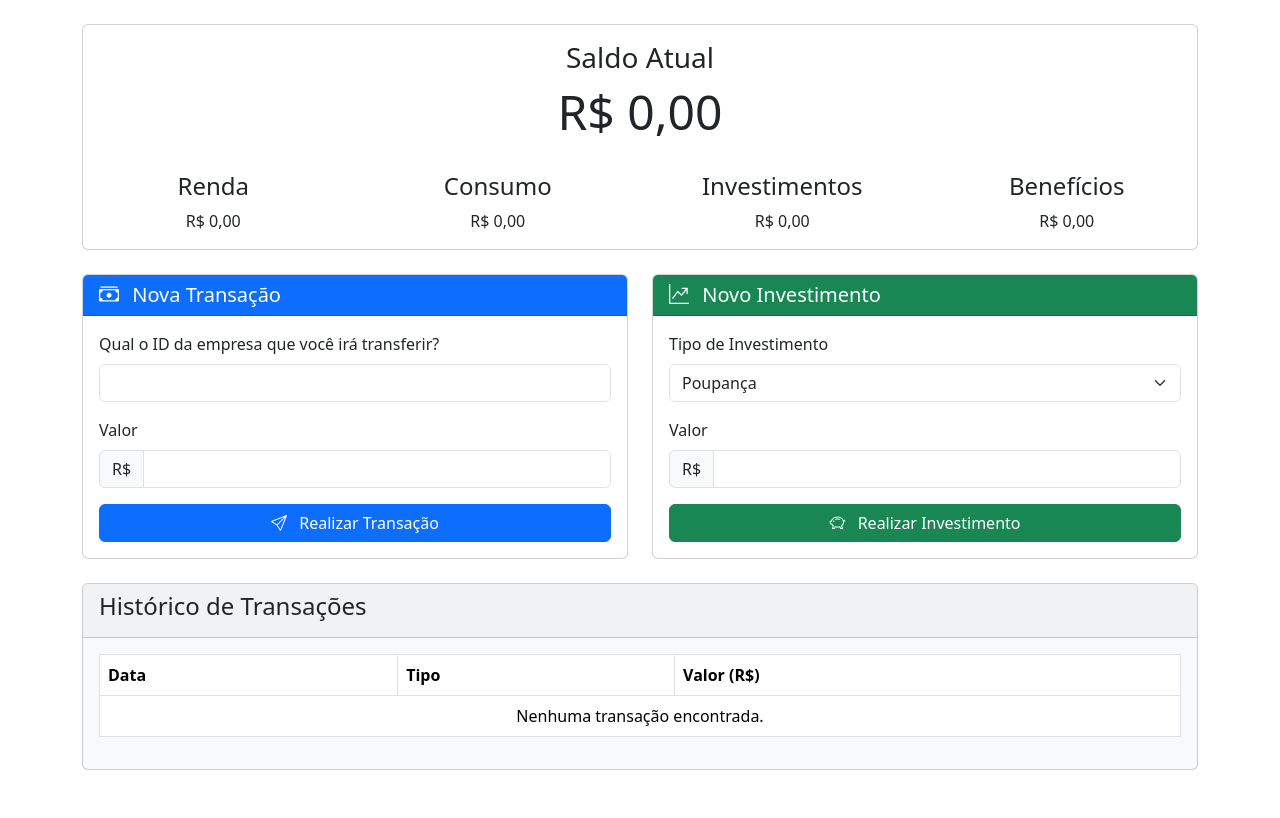
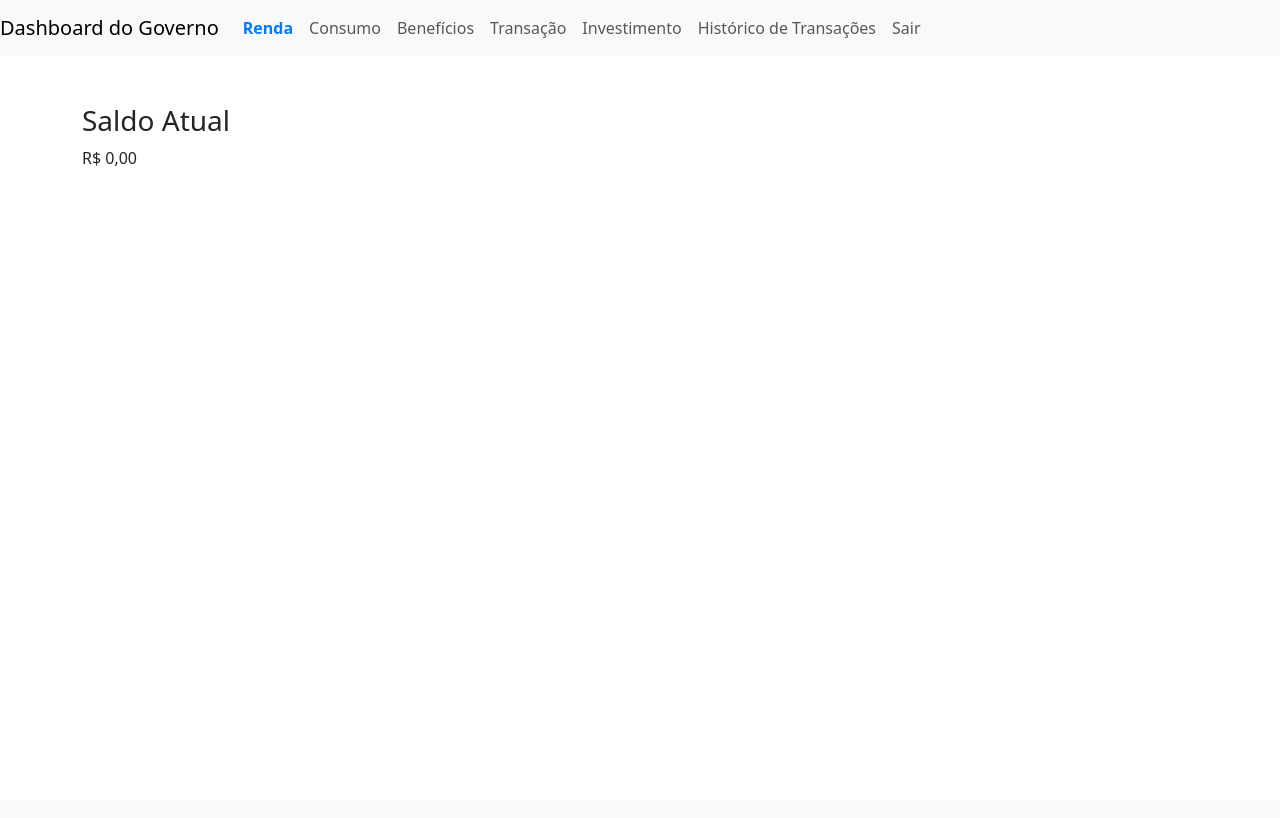
Before and after one commit to gab3mioni/sistemaFluxoRenda, a PHP site: page /familia in a window 1280 px wide. After the commit the page ends 166 px from the top, so only its background shows below. Run offline with PHP 8.4, Linux system fonts and the light colour scheme; tables that the repository leaves empty hold one stand-in row (values such as "Sample post").

Commit message:
Correção do layout da tela da família
Padronização da navbar da tela de família, com CSS e JS. Correção da linkagem dos arquivos .css e .js na seção família e governo.

```diff
--- a/app/views/familia.php
+++ b/app/views/familia.php
@@ -5,100 +5,62 @@
     <title>Família | Sistema de Fluxo de Renda</title>
     <link href="https://cdn.jsdelivr.net/npm/bootstrap@5.3.2/dist/css/bootstrap.min.css" rel="stylesheet">
     <link href="https://cdn.jsdelivr.net/npm/bootstrap-icons@1.11.1/font/bootstrap-icons.css" rel="stylesheet">
-    <link rel="stylesheet" href="styles.css">
+    <link href="assets/css/familia/familia.css" rel="stylesheet">
 </head>
 <body>
+<nav class="navbar navbar-expand-lg navbar-light bg-light mb-4">
+    <a class="navbar-brand" href="#">Dashboard do Governo</a>
+    <div class="collapse navbar-collapse" id="navbarNav">
+        <ul class="navbar-nav ml-auto">
+            <li class="nav-item">
+                <a class="nav-link active" href="#" onclick="showSection('renda', this)">Renda</a>
+            </li>
+            <li class="nav-item">
+                <a class="nav-link" href="#" onclick="showSection('consumo', this)">Consumo</a>
+            </li>
+            <li class="nav-item">
+                <a class="nav-link" href="#" onclick="showSection('beneficios', this)">Benefícios</a>
+            </li>
+            <li class="nav-item">
+                <a class="nav-link" href="#" onclick="showSection('transacao', this)">Transação</a>
+            </li>
+            <li class="nav-item">
+                <a class="nav-link" href="#" onclick="showSection('investimento', this)">Investimento</a>
+            </li>
+            <li class="nav-item">
+                <a class="nav-link" href="#" onclick="showSection('historicoTransacoes', this)">Histórico de Transações</a>
+            </li>
+            <li class="nav-item">
+                <a class="nav-link" href="governo/logout">Sair</a>
+            </li>
+        </ul>
+    </div>
+</nav>
+
 <div class="container py-4">
-
-    <div class="row mb-4">
-        <div class="col-12">
-            <div class="card bg-white">
-                <div class="card-body text-center">
-                    <h3 class="card-title">Saldo Atual</h3>
-
-                    <p class="display-5">
-                        <!-- NÃO MEXER NO CÓDIGO ABAIXO -->
-                        R$ <?= number_format($saldo, 2, ',', '.') ?>
-                        <!-- NÃO MEXER NO CÓDIGO ACIMA -->
-                    </p>
-                </div>
-
-                <div class="row text-center">
-                    <div class="col-md-3">
-                        <h4 class="card-title">Renda</h4>
+    <div class="hidden-section" id="renda">
+        <h3>Saldo Atual</h3>
         <p>
             <!-- NÃO MEXER NO CÓDIGO ABAIXO -->
              R$ <?= number_format($renda, 2, ',', '.') ?>
             <!-- NÃO MEXER NO CÓDIGO ACIMA -->
         </p>
+    </div>
+    <div class="hidden-section" id="consumo">
+        <h3>Consumo</h3>
+        <p>
+
+                         R$ <?= number_format($consumo, 2, ',', '.') ?>
+
+                     </p>
 
     </div>
 
-                    <div class="col-md-3">
-                        <h4 class="card-title">Consumo</h4>
+
+    <div class="hidden-section" id="investimento">
     <p>
-                            <!-- NÃO MEXER NO CÓDIGO ABAIXO -->
-                            R$ <?= number_format($consumo, 2, ',', '.') ?>
-                            <!-- NÃO MEXER NO CÓDIGO ACIMA -->
+      R$ <?= number_format($investimento, 2, ',', '.') ?>
     </p>
-                    </div>
-
-                    <div class="col-md-3">
-                        <h4 class="card-title">Investimentos</h4>
-                        <p>
-                            <!-- NÃO MEXER NO CÓDIGO ABAIXO -->
-                            R$ <?= number_format($investimento, 2, ',', '.') ?>
-                            <!-- NÃO MEXER NO CÓDIGO ACIMA -->
-                        </p>
-                    </div>
-
-                    <div class="col-md-3">
-                        <h4 class="card-title">Benefícios</h4>
-                        <p>
-                            <!-- NÃO MEXER NO CÓDIGO ABAIXO -->
-                            R$ <?= number_format($beneficio, 2, ',', '.') ?>
-                            <!-- NÃO MEXER NO CÓDIGO ACIMA -->
-                        </p>
-                    </div>
-                </div>
-
-            </div>
-        </div>
-    </div>
-
-    <div class="row g-4">
-
-        <div class="col-md-6">
-            <div class="card h-100">
-                <div class="card-header bg-primary text-white">
-                    <h5 class="card-title mb-0">
-                        <i class="bi bi-cash-stack me-2"></i>
-                        Nova Transação
-                    </h5>
-                </div>
-                <div class="card-body">
-                    <!-- NÃO MEXER NO METHOD E ACTION DO FORM -->
-                    <!-- NÃO MEXER NO NAME="" DOS INPUT -->
-                    <form method="POST" action="familia/newTransacao">
-                        <div class="mb-3">
-                            <label class="form-label">Qual o ID da empresa que você irá transferir?</label>
-                            <input type="number" name="id" class="form-control" required>
-                        </div>
-                        <div class="mb-3">
-                            <label class="form-label">Valor</label>
-                            <div class="input-group">
-                                <span class="input-group-text">R$</span>
-                                <input type="number" name="valor" class="form-control" required>
-                            </div>
-                        </div>
-                        <button type="submit" class="btn btn-primary w-100">
-                            <i class="bi bi-send me-2"></i>
-                            Realizar Transação
-                        </button>
-                    </form>
-                </div>
-            </div>
-        </div>
 
         <div class="col-md-6">
            <div class="card h-100">
@@ -109,8 +71,7 @@
                     </h5>
                 </div>
                 <div class="card-body">
-                    <!-- NÃO MEXER NO METHOD E ACTION DO FORM -->
-                    <!-- NÃO MEXER NO NAME="" DOS INPUT -->
+
                     <form method="POST" action="familia/newInvestimento">
                         <div class="mb-3">
                             <label class="form-label">Tipo de Investimento</label>
@@ -134,13 +95,59 @@
                 </div>
             </div>
         </div>
+    </div>
+
+
+    <div class="hidden-section" id="beneficios">
+        <h3>Benefícios</h3>
+        <p>
+
+                            R$ <?= number_format($beneficio, 2, ',', '.') ?>
+
+                        </p>
+
+    </div>
+    <div class="hidden-section" id="transacao">
+        <h3>Transação</h3>
+        <div class="row g-4">
+
+        <div class="col-md-6">
+            <div class="card h-100">
+                <div class="card-header bg-primary text-white">
+                    <h5 class="card-title mb-0">
+                        <i class="bi bi-cash-stack me-2"></i>
+                        Nova Transação
+                    </h5>
+                </div>
+                <div class="card-body">
+
+                    <form method="POST" action="familia/newTransacao">
+                        <div class="mb-3">
+                            <label class="form-label">Qual o ID da empresa que você irá transferir?</label>
+                            <input type="number" name="id" class="form-control" required>
+                        </div>
+                        <div class="mb-3">
+                            <label class="form-label">Valor</label>
+                            <div class="input-group">
+                                <span class="input-group-text">R$</span>
+                                <input type="number" name="valor" class="form-control" required>
+                            </div>
+                        </div>
+                        <button type="submit" class="btn btn-primary w-100">
+                            <i class="bi bi-send me-2"></i>
+                            Realizar Transação
+                        </button>
+                    </form>
+                </div>
+            </div>
+        </div>
 
     </div>
 
-    <div class="card bg-light my-4">
-        <div class="card-header">
-            <h4>Histórico de Transações</h4>
+
     </div>
+    <div class="hidden-section" id="historicoTransacoes">
+        <h3>Histórico de Transações</h3>
         <div class="card-body">
             <table class="table table-bordered">
                 <thead>
@@ -172,7 +179,12 @@
     </div>
 </div>
 
-<script src="https://cdn.jsdelivr.net/npm/bootstrap@5.3.2/dist/js/bootstrap.bundle.min.js"></script>
-<script src="script.js"></script>
+
+
+<script src="https://code.jquery.com/jquery-3.5.1.min.js"></script>
+<script src="https://cdn.jsdelivr.net/npm/@popperjs/core@2.11.6/dist/umd/popper.min.js"></script>
+<script src="https://stackpath.bootstrapcdn.com/bootstrap/4.5.2/js/bootstrap.min.js"></script>
+<script src="assets/js/familia/familia.js"></script>
+
 </body>
 </html>
```
Also changed, not shown: app/views/governo.php (+9 -1 lines), public/assets/css/familia/familia.css (added), public/assets/js/familia/familia.js (added), public/assets/js/governo/governo.js (renamed from public/assets/js/governo.js). Lines whose indentation alone changed are shown as unchanged.
